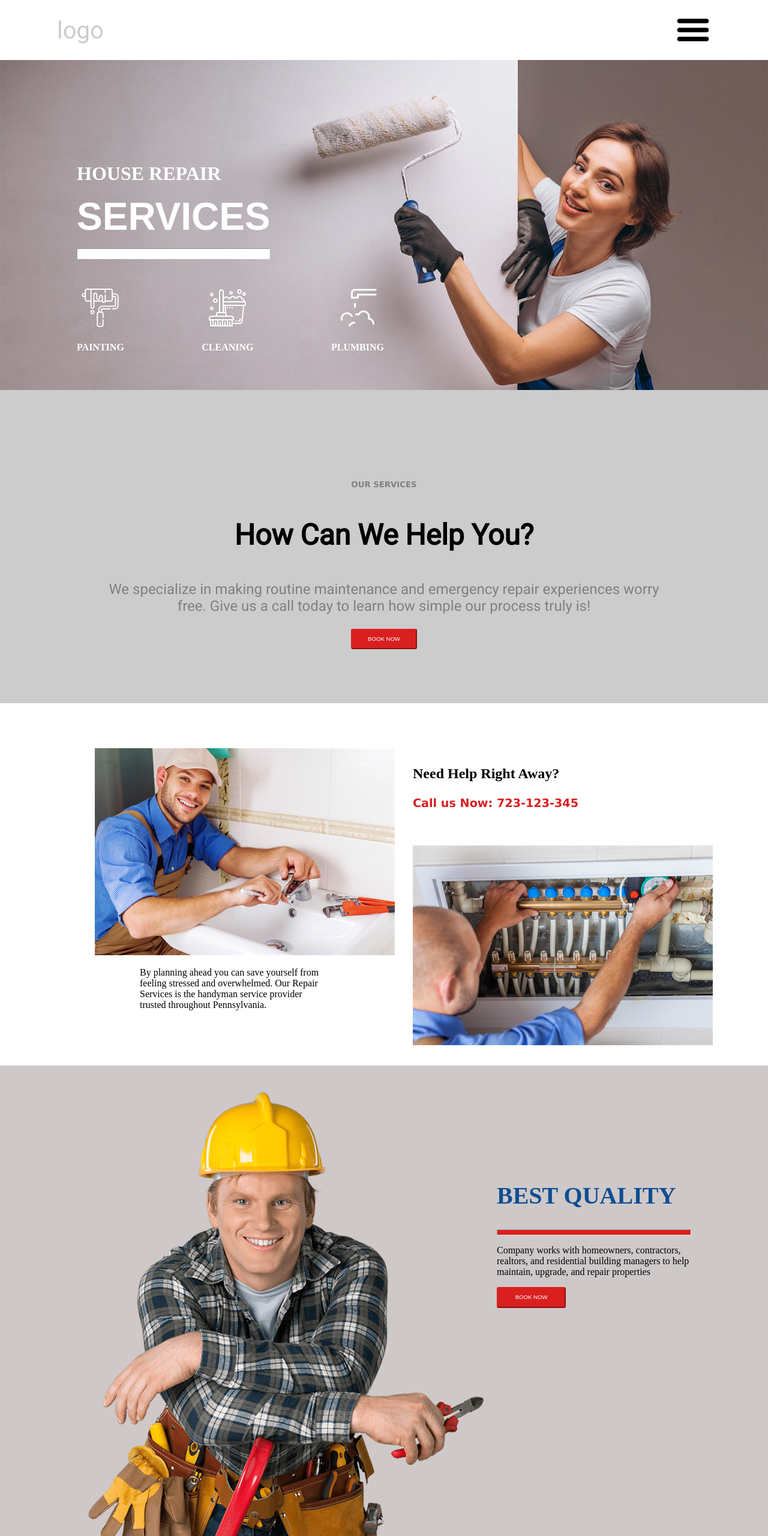
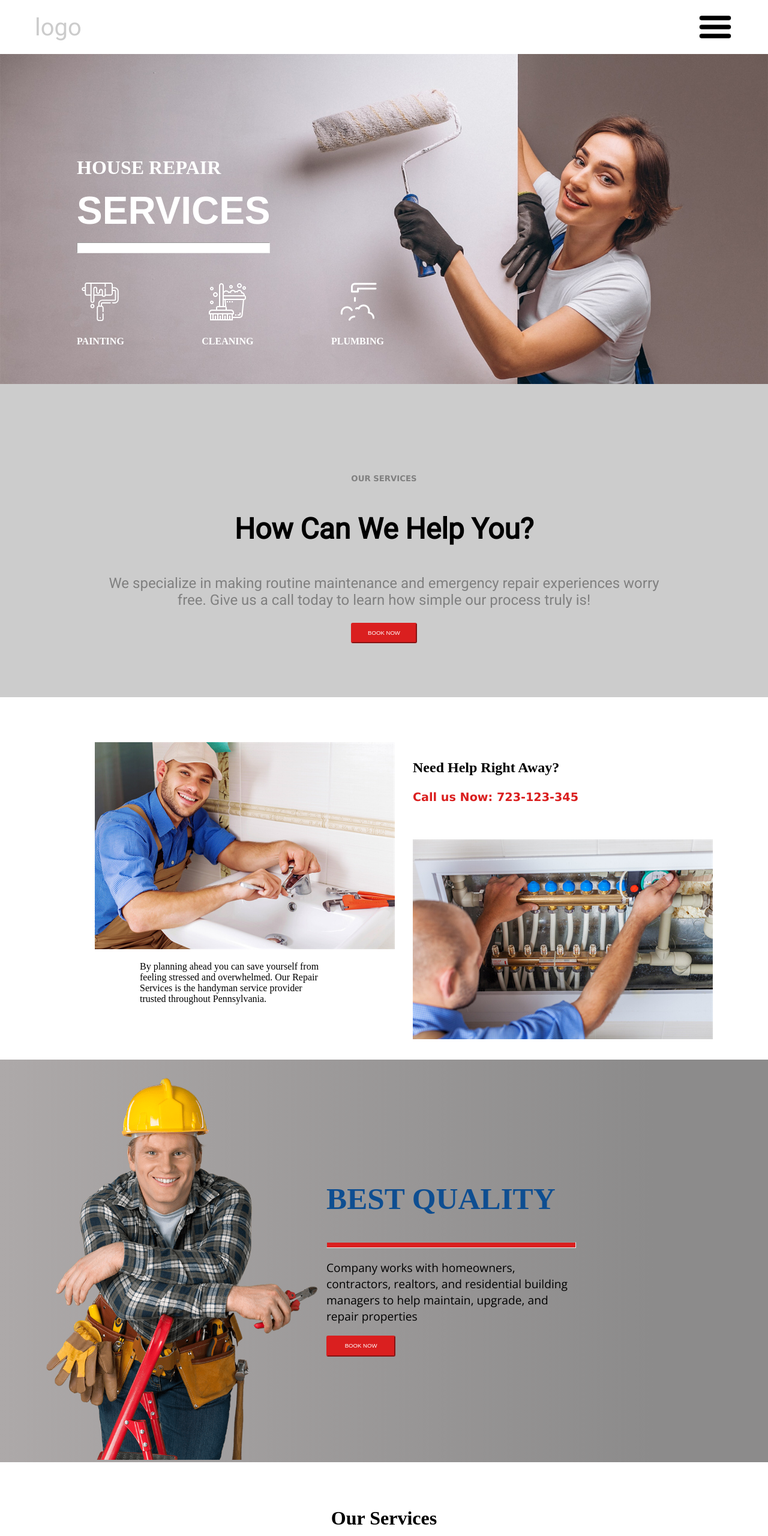
Before and after one commit to muree/making-websites-responsive, a plain HTML site: page index.html in a window 1280 px wide. Shown: the top 2560 px of the page at 60% size. Drawn offline with nearby package versions, Linux system fonts and the light colour scheme.

Commit message:
cssupdate

```diff
--- a/css/style.css
+++ b/css/style.css
@@ -4,6 +4,7 @@
 body {
   background: white;
   margin: 0;
+  width: 100%;
 }
 
 .center {
@@ -21,10 +22,10 @@ body {
 }
 .navbar {
   display: flex;
-  padding: 15px;
+  padding: 10px;
   align-items: center;
-  margin-left: 5rem;
-  margin-right: 5rem;
+  margin-left: 3rem;
+  margin-right: 3rem;
 }
 .navbar .logo {
   font-size: 2.5rem;
@@ -135,17 +136,33 @@ body {
   padding-bottom: 40px;
 }
 .quality-section {
-  background-color: rgb(207, 200, 200);
+  background: rgb(207, 200, 200);
+  background: linear-gradient(
+    90deg,
+    rgba(207, 200, 200, 0) 0%,
+    rgba(173, 169, 169, 1) 0%,
+    rgba(140, 139, 139, 1) 85%
+  );
 }
 .quality {
   display: flex;
-  max-width: 80%;
+  max-width: 90%;
   margin: auto;
 }
+.engineer img {
+  width: 30rem;
+}
+.quality-text {
+  width: 26rem;
+}
 .quality-text h2 {
-  font-size: 2.5rem;
+  font-size: 3.2rem;
   color: #0e4e91;
   padding-top: 20vh;
+}
+.quality-text p {
+  font-family: "Open Sans", sans-serif;
+  font-size: 1.2rem;
 }
 .quality-text hr {
   height: 8px;
@@ -266,7 +283,10 @@ footer p {
   width: 27%;
   margin: auto;
 }
-@media (max-width: 480px) {
+@media (max-width: 414px) {
+  .navbar {
+    padding: 5px;
+  }
   .repair-text {
     position: absolute;
     padding-top: 45%;
@@ -283,7 +303,7 @@ footer p {
     padding-top: 8%;
     justify-content: space-between;
     text-align: center;
-    max-width: 100%;
+    background-size: cover;
   }
   .container {
     flex-direction: column;
@@ -292,6 +312,7 @@ footer p {
   .container .gallery-col1,
   .gallery-col2 {
     max-width: 80%;
+    justify-content: center;
   }
   .container .gallery-col1 p {
     width: 100%;
@@ -299,13 +320,21 @@ footer p {
   }
 
   .quality-section {
-    height: 150vh;
+    height: 160vh;
+    width: 100%;
+  }
+  .quality-section .quality-text {
+    padding-top: 0;
   }
   .quality {
     flex-direction: column;
   }
+  .quality .engineer {
+    padding-bottom: 0;
+  }
   .quality .engineer img {
     max-width: 450px;
+    padding-bottom: 0;
   }
 
   .cover {
@@ -324,7 +353,7 @@ footer p {
     flex-direction: column;
   }
 }
-@media (max-width: 760px) {
+@media (max-width: 768px) {
   .container {
     flex-direction: column;
     margin: auto;
```
